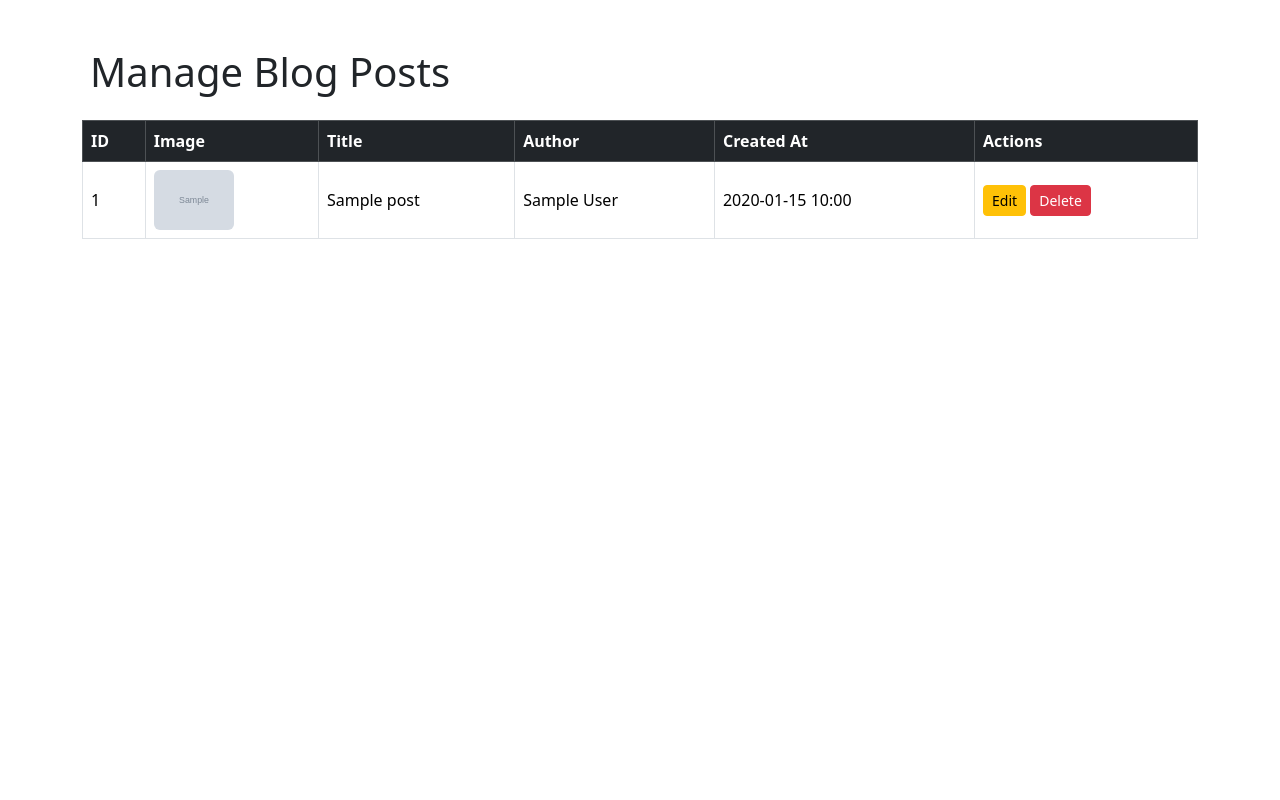
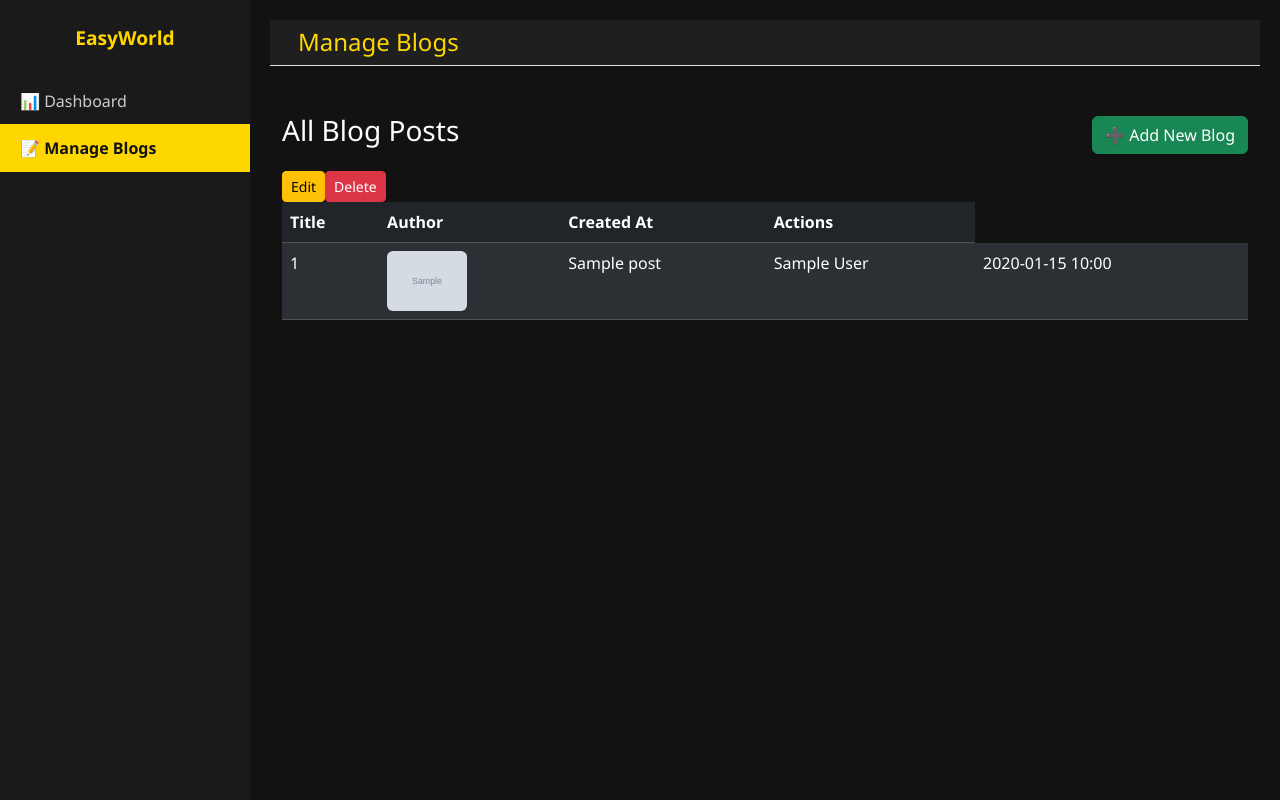
Before and after one commit to RagnarJnr/easyworld-final, a Flask app: page /manage_blogs in a window 1280 px wide. Run offline with Flask 3, Linux system fonts and the light colour scheme; tables that the repository leaves empty hold one stand-in row (values such as "Sample post"); grey boxes marked "Sample" are stand-in pictures; some libraries are stand-ins or nearby versions.

Commit message:
Update manage_blogs.html

```diff
--- a/templates/manage_blogs.html
+++ b/templates/manage_blogs.html
@@ -3,27 +3,52 @@
 <head>
   <meta charset="UTF-8">
   <meta name="viewport" content="width=device-width, initial-scale=1.0">
-  <title>Manage Blogs - EasyWorld Co. Op</title>
-  <link rel="stylesheet" href="{{ url_for('static', filename='assets/css/bootstrap.min.css') }}">
-  <link rel="stylesheet" href="{{ url_for('static', filename='fontawesome/css/all.min.css') }}">
+  <title>Manage Blogs - EasyWorld</title>
+  <link href="https://cdn.jsdelivr.net/npm/bootstrap@5.3.2/dist/css/bootstrap.min.css" rel="stylesheet">
+  <link rel="stylesheet" href="{{ url_for('static', filename='css/dashboard.css') }}">
 </head>
 <body>
-  <div class="container mt-5">
-    <h1 class="mb-4"><i class="fas fa-pen-nib me-2"></i> Manage Blog Posts</h1>
+<div id="wrapper">
+  <!-- Sidebar -->
+  <div id="sidebar-wrapper">
+    <div class="sidebar-heading text-center py-4 fw-bold">EasyWorld</div>
+    <div class="list-group list-group-flush">
+      <a href="{{ url_for('dashboard') }}" class="list-group-item">📊 Dashboard</a>
+      <a href="{{ url_for('manage_blogs') }}" class="list-group-item active">📝 Manage Blogs</a>
+    </div>
+  </div>
 
-    <div class="table-responsive">
-      <table class="table table-bordered table-hover align-middle">
-        <thead class="table-dark">
+  <!-- Page Content -->
+  <div id="page-content-wrapper" class="w-100">
+    <!-- Top Navbar -->
+    <nav class="navbar navbar-expand-lg navbar-dark border-bottom">
+      <div class="container-fluid">
+        <button class="btn" id="sidebarToggle">☰</button>
+        <h4 class="ms-3 mb-0">Manage Blogs</h4>
+      </div>
+    </nav>
+
+    <!-- Blog Management Section -->
+    <div class="container mt-5">
+      <div class="d-flex justify-content-between align-items-center mb-3">
+        <h3>All Blog Posts</h3>
+        <!-- Add Blog Button -->
+        <button class="btn btn-success" data-bs-toggle="modal" data-bs-target="#addModal">
+          ➕ Add New Blog
+        </button>
+      </div>
+
+      <!-- Blog Table -->
+      <table class="table table-dark table-striped">
+        <thead>
           <tr>
-            <th>ID</th>
-            <th>Image</th>
             <th>Title</th>
             <th>Author</th>
             <th>Created At</th>
             <th>Actions</th>
           </tr>
         </thead>
-        <tbody>
+         <tbody>
           {% for post in posts %}
           <tr>
             <td>{{ post.id }}</td>
@@ -38,23 +63,138 @@
             <td>{{ post.title }}</td>
             <td>{{ post.author }}</td>
             <td>{{ post.created_at.strftime("%Y-%m-%d %H:%M") }}</td>
-            <td>
-              <a href="{{ url_for('edit_blog', id=post.id) }}" class="btn btn-sm btn-warning">
-                <i class="fas fa-edit"></i> Edit
-              </a>
-              <a href="{{ url_for('delete_blog', id=post.id) }}"
-                 class="btn btn-sm btn-danger"
-                 onclick="return confirm('Are you sure you want to delete this post?');">
-                <i class="fas fa-trash"></i> Delete
-              </a>
+
+              <!-- Edit -->
+              <button class="btn btn-warning btn-sm"
+                      data-bs-toggle="modal"
+                      data-bs-target="#editModal{{ post.id }}">
+                Edit
+              </button>
+              <!-- Delete -->
+              <button class="btn btn-danger btn-sm" onclick="deleteBlog({{ post.id }})">
+                Delete
+              </button>
             </td>
           </tr>
+
+          <!-- Edit Modal -->
+          <div class="modal fade" id="editModal{{ post.id }}" tabindex="-1" aria-hidden="true">
+            <div class="modal-dialog modal-lg">
+              <div class="modal-content bg-dark text-light">
+                <div class="modal-header">
+                  <h5 class="modal-title">Edit Blog Post</h5>
+                  <button type="button" class="btn-close btn-close-white" data-bs-dismiss="modal"></button>
+                </div>
+                <div class="modal-body">
+                  <form id="addBlogForm" method="POST" action="/api/add_blog" enctype="multipart/form-data">
+                   <input type="text" name="title" class="form-control mb-2" placeholder="Blog title" required>
+                   <textarea name="content" class="form-control mb-2" placeholder="Content" required></textarea>
+
+                   <!-- Upload image -->
+                   <input type="file" name="image" class="form-control mb-2">
+                   <input type="text" name="author" class="form-control mb-2" placeholder="Author">
+                   <button type="submit" class="btn btn-success">Add Blog</button>
+                  </form>
+                </div>
+              </div>
+            </div>
+          </div>
           {% endfor %}
         </tbody>
       </table>
     </div>
   </div>
+</div>
 
-  <script src="{{ url_for('static', filename='assets/js/bootstrap.bundle.min.js') }}"></script>
+<!-- Add Blog Modal -->
+<div class="modal fade" id="addModal" tabindex="-1" aria-hidden="true">
+  <div class="modal-dialog modal-lg">
+    <div class="modal-content bg-dark text-light">
+      <div class="modal-header">
+        <h5 class="modal-title">Add New Blog</h5>
+        <button type="button" class="btn-close btn-close-white" data-bs-dismiss="modal"></button>
+      </div>
+      <div class="modal-body">
+        <form id="addForm">
+          <input type="text" class="form-control mb-2" name="title" placeholder="Blog Title">
+          <textarea class="form-control mb-2" name="content" placeholder="Blog Content"></textarea>
+          <input type="text" class="form-control mb-2" name="image_url" placeholder="Image URL">
+          <input type="text" class="form-control mb-2" name="author" placeholder="Author Name">
+          <button type="button" class="btn btn-success" onclick="addBlog()">
+            Add Blog
+          </button>
+        </form>
+      </div>
+    </div>
+  </div>
+</div>
+
+<!-- Scripts -->
+<script src="https://cdn.jsdelivr.net/npm/bootstrap@5.3.2/dist/js/bootstrap.bundle.min.js"></script>
+<script>
+  // Sidebar toggle
+  document.getElementById("sidebarToggle").addEventListener("click", function () {
+    document.getElementById("wrapper").classList.toggle("toggled");
+  });
+
+  // Add Blog
+  async function addBlog() {
+    const form = document.getElementById("addForm");
+    const data = {
+      title: form.title.value,
+      content: form.content.value,
+      image_url: form.image_url.value,
+      author: form.author.value,
+    };
+    const res = await fetch("/api/add_blog", {
+      method: "POST",
+      headers: { "Content-Type": "application/json" },
+      body: JSON.stringify(data)
+    });
+    const result = await res.json();
+    if (result.status === "success") {
+      alert("Blog added!");
+      location.reload();
+    } else {
+      alert("Error: " + result.error);
+    }
+  }
+
+  // Update Blog
+  async function updateBlog(id) {
+    const form = document.getElementById(`editForm${id}`);
+    const data = {
+      title: form.title.value,
+      content: form.content.value,
+      image_url: form.image_url.value,
+      author: form.author.value,
+    };
+    const res = await fetch(`/api/edit_blog/${id}`, {
+      method: "PUT",
+      headers: { "Content-Type": "application/json" },
+      body: JSON.stringify(data)
+    });
+    const result = await res.json();
+    if (result.status === "success") {
+      alert("Blog updated!");
+      location.reload();
+    } else {
+      alert("Error: " + result.error);
+    }
+  }
+
+  // Delete Blog
+  async function deleteBlog(id) {
+    if (!confirm("Are you sure you want to delete this post?")) return;
+    const res = await fetch(`/api/delete_blog/${id}`, { method: "DELETE" });
+    const result = await res.json();
+    if (result.status === "success") {
+      alert("Blog deleted!");
+      document.getElementById(`post-${id}`).remove();
+    } else {
+      alert("Error: " + result.error);
+    }
+  }
+</script>
 </body>
 </html>
```
